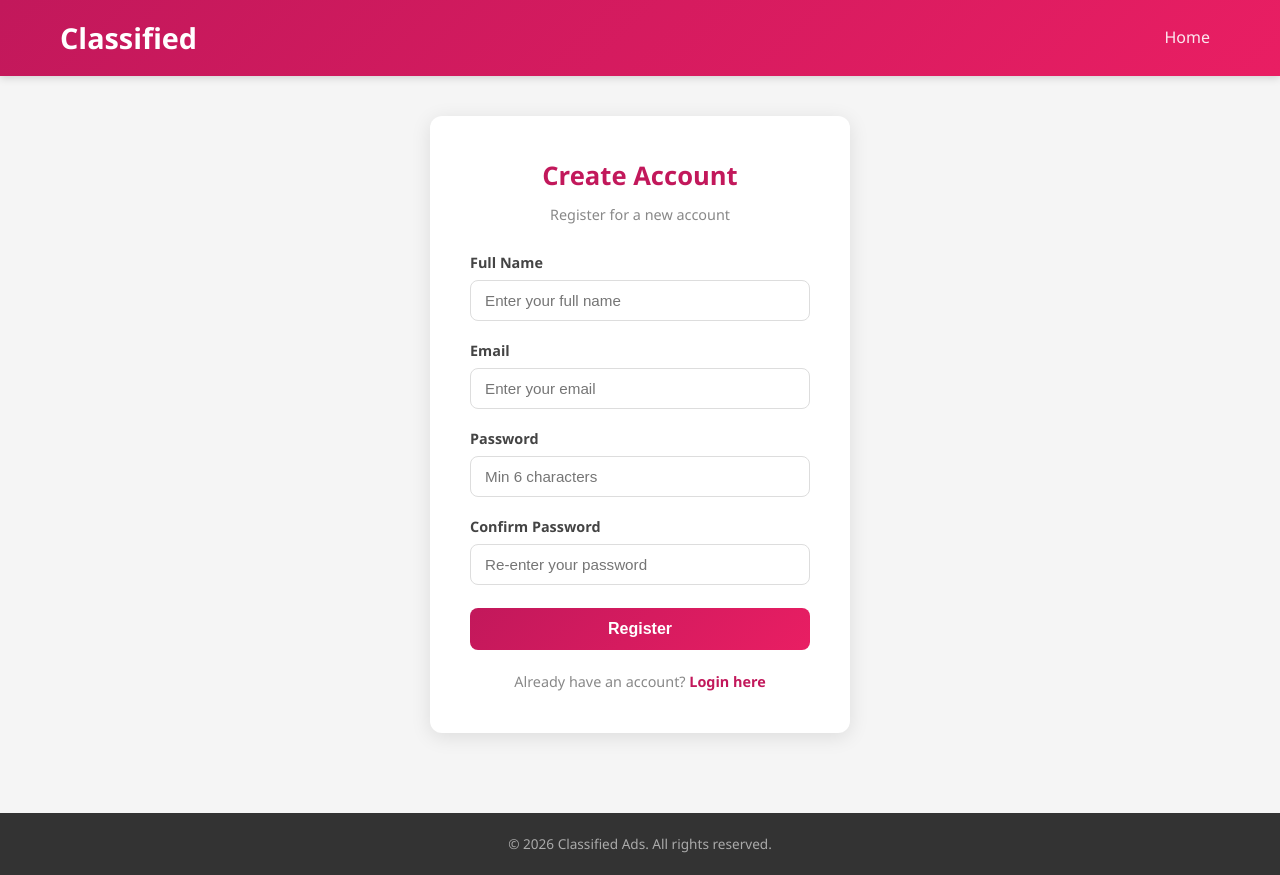
After one commit to sclinala-star/Cashapp-pay-1, a FastAPI app: template templates/user_register.html in a window 1280 px wide. The commit adds this page. Run offline with FastAPI, Linux system fonts and the light colour scheme; the template is opened without the code that fills it, so the values that code supplies are empty.

Commit message:
Add user login/registration, remove extra header buttons, fix review issues
Co-Authored-By: Devin AI <158243242+devin-ai-integration[bot]@users.noreply.github.com>

```diff
--- a/app.py
+++ b/app.py
@@ -9,6 +9,8 @@ from urllib.parse import urlparse
 import os
 import shutil
 import uuid
+import hashlib
+import re
 
 from database import get_db, init_db, seed_data
 
@@ -44,6 +46,30 @@ def is_logged_in(request: Request) -> bool:
 def require_login(request: Request):
     if not is_logged_in(request):
         raise HTTPException(status_code=401, detail="Not authenticated")
+
+
+USER_SESSION_COOKIE = "user_session"
+
+
+def hash_password(password: str) -> str:
+    salt = uuid.uuid4().hex
+    return salt + ":" + hashlib.sha256((salt + password).encode()).hexdigest()
+
+
+def verify_password(password: str, stored: str) -> bool:
+    salt, hashed = stored.split(":", 1)
+    return hashlib.sha256((salt + password).encode()).hexdigest() == hashed
+
+
+def get_current_user(request: Request):
+    token = request.cookies.get(USER_SESSION_COOKIE)
+    if not token:
+        return None
+    try:
+        data = serializer.loads(token)
+        return data
+    except Exception:
+        return None
 
 
 LOGO_FILE = os.path.join(UPLOADS_DIR, ".logo_filename")
@@ -104,7 +130,76 @@ def index(request: Request):
 
     db.close()
     logo_url = get_logo_url()
-    return templates.TemplateResponse(request=request, name="index.html", context={"locations": location_data, "menu_items": menu_list, "logo_url": logo_url})
+    user = get_current_user(request)
+    return templates.TemplateResponse(request=request, name="index.html", context={"locations": location_data, "menu_items": menu_list, "logo_url": logo_url, "user": user})
+
+
+# ─── User Auth ───────────────────────────────────────────────────────
+
+@app.get("/login", response_class=HTMLResponse)
+def user_login_page(request: Request):
+    user = get_current_user(request)
+    if user:
+        return RedirectResponse(url="/", status_code=303)
+    return templates.TemplateResponse(request=request, name="user_login.html", context={"error": None, "logo_url": get_logo_url()})
+
+
+@app.post("/login")
+def user_login(request: Request, email: str = Form(...), password: str = Form(...)):
+    db = get_db()
+    user = db.execute("SELECT * FROM users WHERE email = ?", (email.strip().lower(),)).fetchone()
+    db.close()
+
+    if user and verify_password(password, user["password_hash"]):
+        token = serializer.dumps({"user_id": user["id"], "full_name": user["full_name"], "email": user["email"]})
+        response = RedirectResponse(url="/", status_code=303)
+        response.set_cookie(USER_SESSION_COOKIE, token, httponly=True, max_age=86400)
+        return response
+
+    return templates.TemplateResponse(request=request, name="user_login.html", context={"error": "Invalid email or password", "logo_url": get_logo_url()})
+
+
+@app.get("/register", response_class=HTMLResponse)
+def user_register_page(request: Request):
+    user = get_current_user(request)
+    if user:
+        return RedirectResponse(url="/", status_code=303)
+    return templates.TemplateResponse(request=request, name="user_register.html", context={"error": None, "logo_url": get_logo_url()})
+
+
+@app.post("/register")
+def user_register(request: Request, full_name: str = Form(...), email: str = Form(...), password: str = Form(...), confirm_password: str = Form(...)):
+    full_name = full_name.strip()
+    email = email.strip().lower()
+
+    if not full_name:
+        return templates.TemplateResponse(request=request, name="user_register.html", context={"error": "Full name is required", "logo_url": get_logo_url()})
+    if not re.match(r'^[^@]+@[^@]+\.[^@]+$', email):
+        return templates.TemplateResponse(request=request, name="user_register.html", context={"error": "Invalid email address", "logo_url": get_logo_url()})
+    if len(password) < 6:
+        return templates.TemplateResponse(request=request, name="user_register.html", context={"error": "Password must be at least 6 characters", "logo_url": get_logo_url()})
+    if password != confirm_password:
+        return templates.TemplateResponse(request=request, name="user_register.html", context={"error": "Passwords do not match", "logo_url": get_logo_url()})
+
+    db = get_db()
+    existing = db.execute("SELECT id FROM users WHERE email = ?", (email,)).fetchone()
+    if existing:
+        db.close()
+        return templates.TemplateResponse(request=request, name="user_register.html", context={"error": "Email already registered", "logo_url": get_logo_url()})
+
+    password_hash = hash_password(password)
+    db.execute("INSERT INTO users (full_name, email, password_hash) VALUES (?, ?, ?)", (full_name, email, password_hash))
+    db.commit()
+    db.close()
+
+    return RedirectResponse(url="/login?registered=1", status_code=303)
+
+
+@app.get("/logout")
+def user_logout():
+    response = RedirectResponse(url="/", status_code=303)
+    response.delete_cookie(USER_SESSION_COOKIE)
+    return response
 
 
 # ─── Admin Auth ──────────────────────────────────────────────────────
@@ -492,11 +587,11 @@ def api_get_logo():
 
 
 @app.post("/api/logo")
-async def api_upload_logo(request: Request, file: UploadFile = File(...)):
+def api_upload_logo(request: Request, file: UploadFile = File(...)):
     require_login(request)
     ext = os.path.splitext(file.filename or "")[1].lower()
     if ext not in ALLOWED_LOGO_EXTENSIONS:
-        return JSONResponse({"error": "Invalid file type. Use PNG, JPG, GIF, SVG, or WEBP."}, status_code=400)
+        return JSONResponse({"error": "Invalid file type. Use PNG, JPG, GIF, or WEBP."}, status_code=400)
 
     # Remove old logo
     if os.path.exists(LOGO_FILE):
--- a/static/css/style.css
+++ b/static/css/style.css
@@ -733,3 +733,128 @@ a:hover {
         grid-template-columns: 1fr;
     }
 }
+
+/* ─── User Auth Pages ────────────────────────────────────────── */
+.auth-container {
+    display: flex;
+    justify-content: center;
+    align-items: center;
+    min-height: 70vh;
+    padding: 40px 20px;
+}
+
+.auth-card {
+    background: white;
+    border-radius: 12px;
+    padding: 40px;
+    width: 420px;
+    max-width: 95%;
+    box-shadow: 0 4px 20px rgba(0, 0, 0, 0.1);
+}
+
+.auth-title {
+    text-align: center;
+    color: #c2185b;
+    font-size: 1.6rem;
+    margin-bottom: 6px;
+}
+
+.auth-subtitle {
+    text-align: center;
+    color: #888;
+    font-size: 0.9rem;
+    margin-bottom: 25px;
+}
+
+.auth-error {
+    background: #ffebee;
+    color: #c62828;
+    padding: 10px 14px;
+    border-radius: 6px;
+    margin-bottom: 18px;
+    font-size: 0.9rem;
+    text-align: center;
+    border: 1px solid #ffcdd2;
+}
+
+.auth-form .form-group {
+    margin-bottom: 18px;
+}
+
+.auth-form .form-group label {
+    display: block;
+    margin-bottom: 6px;
+    font-weight: 600;
+    font-size: 0.9rem;
+    color: #444;
+}
+
+.auth-form .form-group input {
+    width: 100%;
+    padding: 11px 14px;
+    border: 1px solid #ddd;
+    border-radius: 8px;
+    font-size: 0.95rem;
+    transition: border-color 0.2s, box-shadow 0.2s;
+}
+
+.auth-form .form-group input:focus {
+    outline: none;
+    border-color: #c2185b;
+    box-shadow: 0 0 0 3px rgba(194, 24, 91, 0.12);
+}
+
+.auth-btn {
+    width: 100%;
+    padding: 12px;
+    background: linear-gradient(135deg, #c2185b, #e91e63);
+    color: white;
+    border: none;
+    border-radius: 8px;
+    font-size: 1rem;
+    font-weight: 700;
+    cursor: pointer;
+    transition: transform 0.2s, box-shadow 0.2s;
+    margin-top: 5px;
+}
+
+.auth-btn:hover {
+    transform: translateY(-1px);
+    box-shadow: 0 4px 12px rgba(194, 24, 91, 0.3);
+}
+
+.auth-switch {
+    text-align: center;
+    margin-top: 20px;
+    color: #888;
+    font-size: 0.9rem;
+}
+
+.auth-switch a {
+    color: #c2185b;
+    font-weight: 600;
+}
+
+.auth-switch a:hover {
+    text-decoration: underline;
+}
+
+/* ─── User Greeting in Header ────────────────────────────────── */
+.user-greeting {
+    color: white;
+    font-weight: 600;
+    font-size: 0.9rem;
+    padding: 0 8px;
+}
+
+.golden-btn-outline {
+    background: transparent !important;
+    border: 2px solid #ffd700 !important;
+    color: #ffd700 !important;
+    animation: goldenPulse 2s ease-in-out infinite;
+}
+
+.golden-btn-outline:hover {
+    background: rgba(255, 215, 0, 0.15) !important;
+    color: #ffd700 !important;
+}
--- a/templates/admin.html
+++ b/templates/admin.html
@@ -131,7 +131,7 @@
         <div id="page-logo" class="admin-page">
             <div class="admin-page-header">
                 <h2>Website Logo</h2>
-                <p style="color:#888;font-size:0.85rem;margin-top:4px;">Upload a logo to replace the "Classified" text in the site header. Recommended: PNG or SVG with transparent background.</p>
+                <p style="color:#888;font-size:0.85rem;margin-top:4px;">Upload a logo to replace the "Classified" text in the site header. Recommended: PNG with transparent background.</p>
             </div>
             <div class="admin-card">
                 <h3>Current Logo</h3>
--- /dev/null
+++ b/templates/user_register.html
@@ -0,0 +1,62 @@
+<!DOCTYPE html>
+<html lang="en">
+<head>
+    <meta charset="UTF-8">
+    <meta name="viewport" content="width=device-width, initial-scale=1.0">
+    <title>Register - Classified Ads</title>
+    <link rel="stylesheet" href="/static/css/style.css">
+</head>
+<body>
+    <header class="main-header">
+        <div class="header-content">
+            <div class="header-left">
+                {% if logo_url %}
+                <a href="/" class="site-logo-link"><img src="{{ logo_url }}" alt="Logo" class="site-logo"></a>
+                {% else %}
+                <h1 class="site-title">Classified</h1>
+                {% endif %}
+            </div>
+            <nav class="header-nav">
+                <a href="/">Home</a>
+            </nav>
+        </div>
+    </header>
+
+    <div class="auth-container">
+        <div class="auth-card">
+            <h2 class="auth-title">Create Account</h2>
+            <p class="auth-subtitle">Register for a new account</p>
+
+            {% if error %}
+            <div class="auth-error">{{ error }}</div>
+            {% endif %}
+
+            <form method="POST" action="/register" class="auth-form">
+                <div class="form-group">
+                    <label for="full_name">Full Name</label>
+                    <input type="text" id="full_name" name="full_name" placeholder="Enter your full name" required>
+                </div>
+                <div class="form-group">
+                    <label for="email">Email</label>
+                    <input type="email" id="email" name="email" placeholder="Enter your email" required>
+                </div>
+                <div class="form-group">
+                    <label for="password">Password</label>
+                    <input type="password" id="password" name="password" placeholder="Min 6 characters" required minlength="6">
+                </div>
+                <div class="form-group">
+                    <label for="confirm_password">Confirm Password</label>
+                    <input type="password" id="confirm_password" name="confirm_password" placeholder="Re-enter your password" required>
+                </div>
+                <button type="submit" class="auth-btn">Register</button>
+            </form>
+
+            <p class="auth-switch">Already have an account? <a href="/login">Login here</a></p>
+        </div>
+    </div>
+
+    <footer class="main-footer">
+        <p>&copy; 2026 Classified Ads. All rights reserved.</p>
+    </footer>
+</body>
+</html>
```
Also changed, not shown: database.py (+10 -0 lines), templates/index.html (+6 -8 lines), templates/user_login.html (added, +54 -0 lines).
